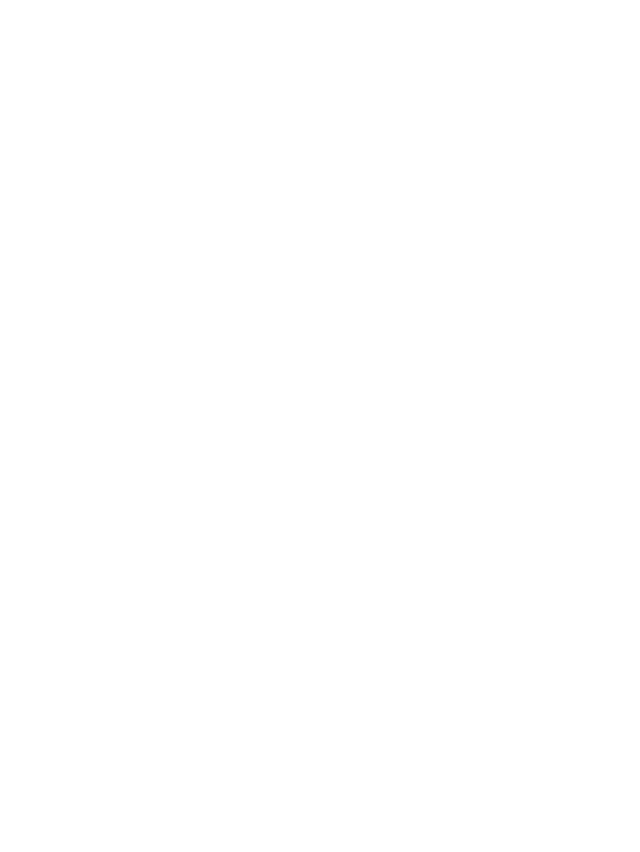
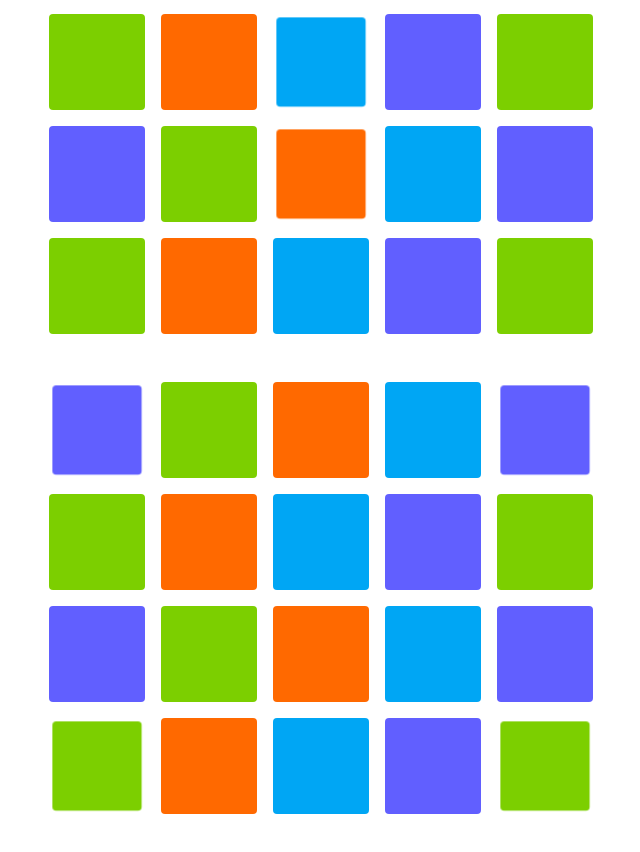
Before and after one commit to MrLolok/gsap-sandbox, a Next.js app: page / in a window 1280 px wide. Shown: the part 1502-2354 px from the top of the page, without its empty margins (15-655 px from the left). Before the commit the page ends 1032 px from the top, so only its background shows below. Built offline with nearby package versions, Linux system fonts and the light colour scheme.

Commit message:
feat(Day3): aggiunge animazioni GSAP a scaglioni (stagger)

```diff
--- /dev/null
+++ b/app/components/Day3.tsx
@@ -0,0 +1,86 @@
+'use client';
+
+import { gsap } from 'gsap';
+import { useGSAP } from '@gsap/react';
+
+const Day3 = () => {
+    useGSAP(() => {
+        // GSAP Stagger - applying animations with staggered start times
+        // Staggered animation for first set of squares
+        gsap.to('.square', {
+            scale: 0.1,
+            duration: 1,
+            repeat: -1,
+            yoyo: true,
+            stagger: {
+                amount: 0.5,
+                from: 'center',
+                grid: 'auto',
+            },
+        });
+        // Staggered animation for second set of squares
+        gsap.to('.square-2', {
+            scale: 0.1,
+            duration: 1,
+            repeat: -1,
+            yoyo: true,
+            stagger: {
+                amount: 0.5,
+                from: 'edges',
+                grid: 'auto',
+            },
+        });
+    }, []);
+
+    return (
+        <>
+            <div className="mb-8 text-3xl font-bold">Day 3: Stagger</div>
+            <div className="flex flex-row gap-4 flex-wrap">
+                <div className="square w-24 h-24 rounded-sm bg-indigo-500 p-2" />
+                <div className="square w-24 h-24 rounded-sm bg-lime-500 p-2" />
+                <div className="square w-24 h-24 rounded-sm bg-orange-500 p-2" />
+                <div className="square w-24 h-24 rounded-sm bg-sky-500 p-2" />
+                <div className="square w-24 h-24 rounded-sm bg-indigo-500 p-2" />
+                <div className="square w-24 h-24 rounded-sm bg-lime-500 p-2" />
+                <div className="square w-24 h-24 rounded-sm bg-orange-500 p-2" />
+                <div className="square w-24 h-24 rounded-sm bg-sky-500 p-2" />
+                <div className="square w-24 h-24 rounded-sm bg-indigo-500 p-2" />
+                <div className="square w-24 h-24 rounded-sm bg-lime-500 p-2" />
+                <div className="square w-24 h-24 rounded-sm bg-indigo-500 p-2" />
+                <div className="square w-24 h-24 rounded-sm bg-lime-500 p-2" />
+                <div className="square w-24 h-24 rounded-sm bg-orange-500 p-2" />
+                <div className="square w-24 h-24 rounded-sm bg-sky-500 p-2" />
+                <div className="square w-24 h-24 rounded-sm bg-indigo-500 p-2" />
+                <div className="square w-24 h-24 rounded-sm bg-lime-500 p-2" />
+                <div className="square w-24 h-24 rounded-sm bg-orange-500 p-2" />
+                <div className="square w-24 h-24 rounded-sm bg-sky-500 p-2" />
+                <div className="square w-24 h-24 rounded-sm bg-indigo-500 p-2" />
+                <div className="square w-24 h-24 rounded-sm bg-lime-500 p-2" />
+            </div>
+            <div className="flex flex-row gap-4 flex-wrap">
+                <div className="square-2 w-24 h-24 rounded-sm bg-indigo-500 p-2" />
+                <div className="square-2 w-24 h-24 rounded-sm bg-lime-500 p-2" />
+                <div className="square-2 w-24 h-24 rounded-sm bg-orange-500 p-2" />
+                <div className="square-2 w-24 h-24 rounded-sm bg-sky-500 p-2" />
+                <div className="square-2 w-24 h-24 rounded-sm bg-indigo-500 p-2" />
+                <div className="square-2 w-24 h-24 rounded-sm bg-lime-500 p-2" />
+                <div className="square-2 w-24 h-24 rounded-sm bg-orange-500 p-2" />
+                <div className="square-2 w-24 h-24 rounded-sm bg-sky-500 p-2" />
+                <div className="square-2 w-24 h-24 rounded-sm bg-indigo-500 p-2" />
+                <div className="square-2 w-24 h-24 rounded-sm bg-lime-500 p-2" />
+                <div className="square-2 w-24 h-24 rounded-sm bg-indigo-500 p-2" />
+                <div className="square-2 w-24 h-24 rounded-sm bg-lime-500 p-2" />
+                <div className="square-2 w-24 h-24 rounded-sm bg-orange-500 p-2" />
+                <div className="square-2 w-24 h-24 rounded-sm bg-sky-500 p-2" />
+                <div className="square-2 w-24 h-24 rounded-sm bg-indigo-500 p-2" />
+                <div className="square-2 w-24 h-24 rounded-sm bg-lime-500 p-2" />
+                <div className="square-2 w-24 h-24 rounded-sm bg-orange-500 p-2" />
+                <div className="square-2 w-24 h-24 rounded-sm bg-sky-500 p-2" />
+                <div className="square-2 w-24 h-24 rounded-sm bg-indigo-500 p-2" />
+                <div className="square-2 w-24 h-24 rounded-sm bg-lime-500 p-2" />
+            </div>
+        </>
+    );
+};
+
+export default Day3;
--- a/app/page.tsx
+++ b/app/page.tsx
@@ -1,14 +1,16 @@
 import Day1 from './components/Day1';
 import Day2 from './components/Day2';
+import Day3 from './components/Day3';
 
 export default function Home() {
     return (
-        <main className="flex min-h-screen w-full max-w-3xl flex-col items-center justify-between py-32 px-16 bg-white dark:bg-black sm:items-start">
+        <main className="flex min-h-screen w-full max-w-3xl flex-col items-center justify-between py-32 px-16 gap-12 bg-white dark:bg-black sm:items-start">
             <h1 className="text-5xl font-extrabold tracking-tight text-gray-900 dark:text-white sm:text-[5rem]">
                 GSAP <span className="text-blue-600">Playground</span>
             </h1>
             <Day1 />
             <Day2 />
+            <Day3 />
         </main>
     );
 }
```
